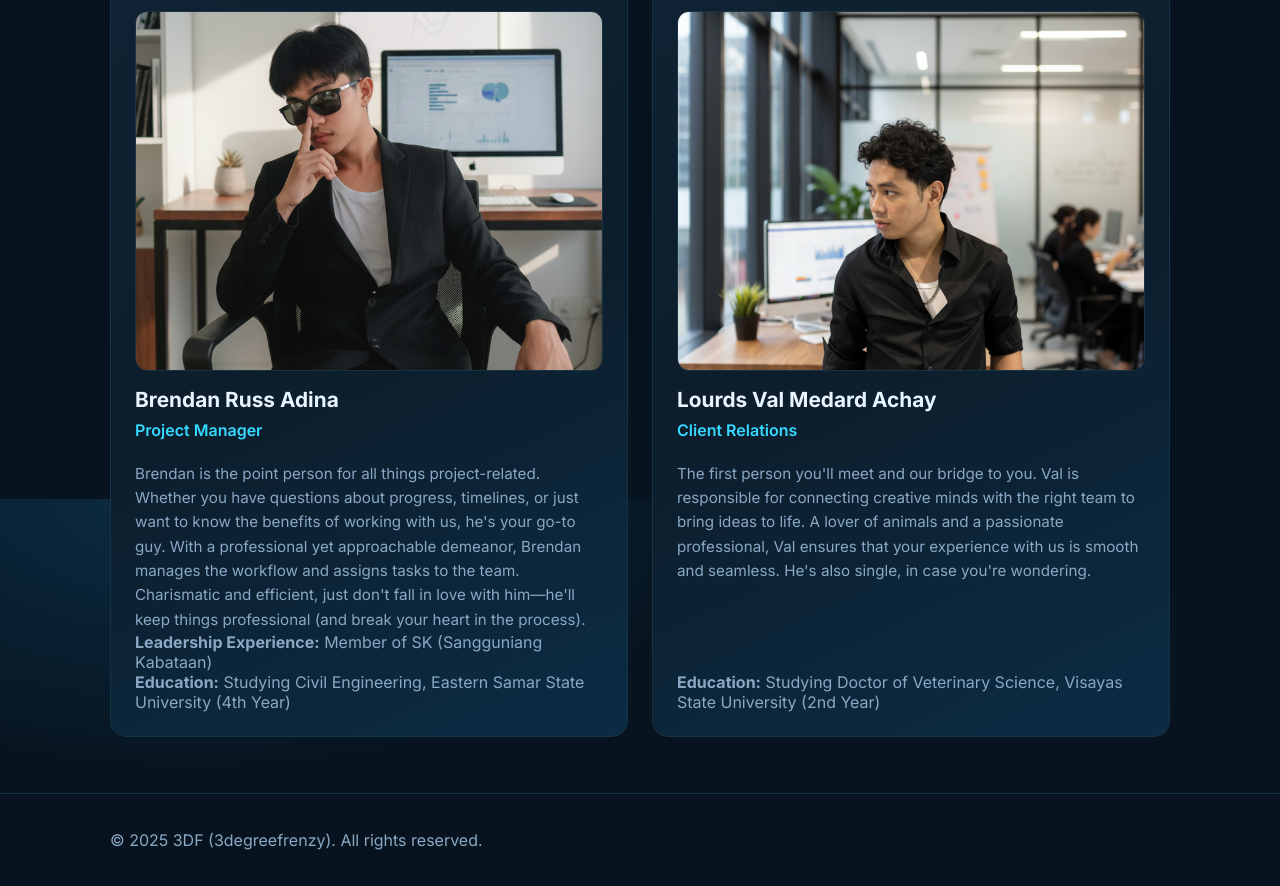
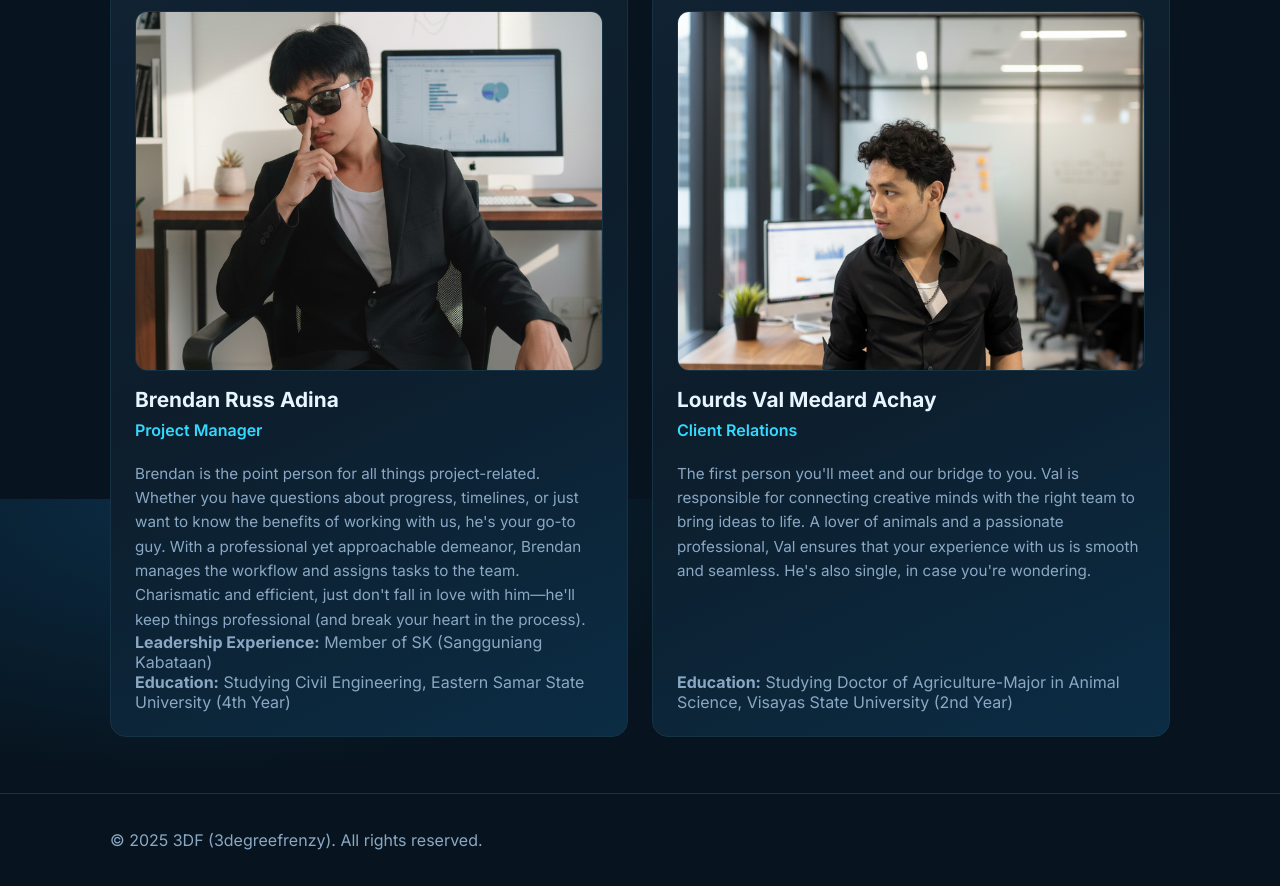
Before and after one commit to Jules12152004/3DF-website, a plain HTML site: page index.html in a window 1280 px wide. Shown: the part 4301-5187 px from the top of the page. Drawn offline with Linux system fonts and the light colour scheme.

Commit message:
Fix HTML encoding issues in index.html

```diff
--- a/index.html
+++ b/index.html
@@ -179,7 +179,7 @@
             <h3>Lourds Val Medard Achay</h3>
             <p class="role">Client Relations</p>
             <p class="bio">The first person you'll meet and our bridge to you. Val is responsible for connecting creative minds with the right team to bring ideas to life. A lover of animals and a passionate professional, Val ensures that your experience with us is smooth and seamless. He's also single, in case you're wondering.</p>
-            <p class="education"><strong>Education:</strong> Studying Doctor of Veterinary Science, Visayas State University (2nd Year)</p>
+            <p class="education"><strong>Education:</strong> Studying Doctor of Agriculture-Major in Animal Science, Visayas State University (2nd Year)</p>
           </article>
         </div>
       </div>
```
